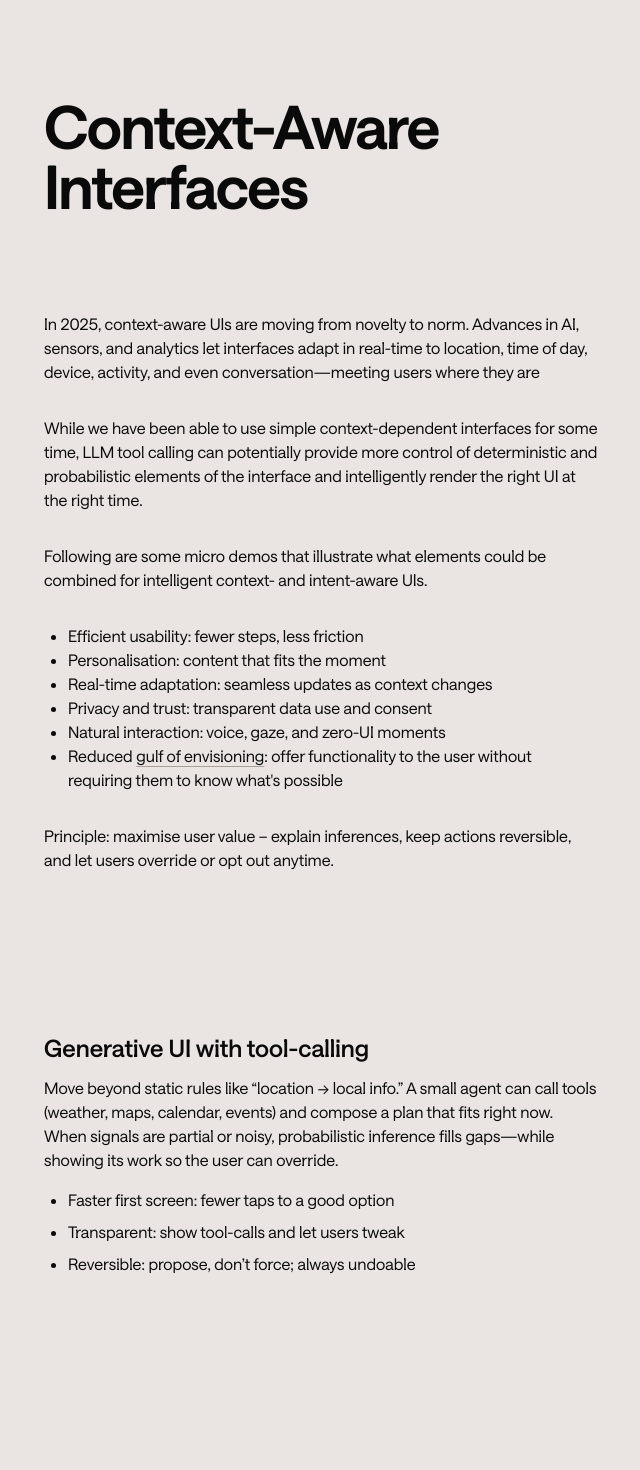
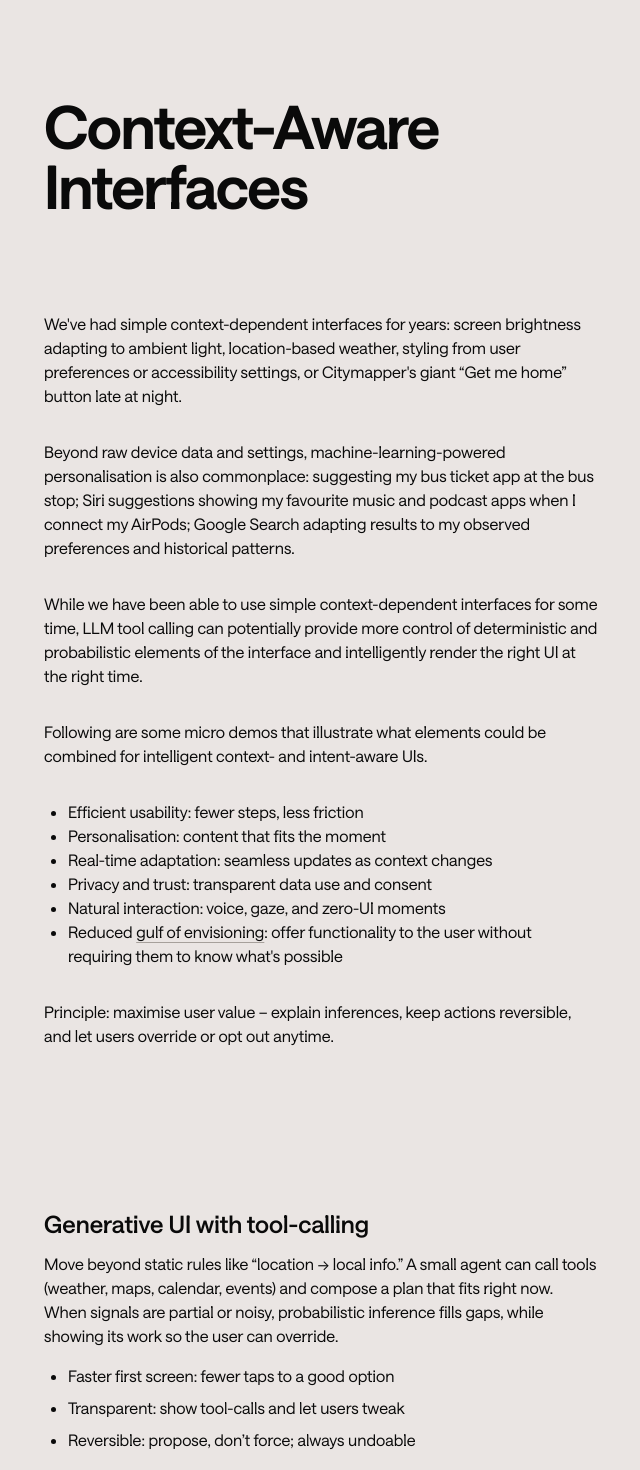
Before and after one commit to joehornby/demo-context-aware-ui, a Next.js app: page / in a window 1280 px wide. Shown: the top 1470 px of the page, without its empty margins (52-692 px from the left). Built offline with nearby package versions, Linux system fonts and the light colour scheme; a web font is replaced by a local one.

Commit message:
feat(wip): update content

```diff
--- a/src/app/page.tsx
+++ b/src/app/page.tsx
@@ -18,7 +18,7 @@ export default function Page() {
               Move beyond static rules like “location → local info.” A small
               agent can call tools (weather, maps, calendar, events) and compose
               a plan that fits right now. When signals are partial or noisy,
-              probabilistic inference fills gaps—while showing its work so the
+              probabilistic inference fills gaps, while showing its work so the
               user can override.
             </p>
             <ul className="list-disc pl-6 space-y-2">
@@ -68,7 +68,7 @@ export default function Page() {
             <p className="mb-4">
               Combine local time, location, and forecast to suggest activities
               that fit the moment. Real-time adaptation keeps suggestions
-              relevant as conditions change—without the user hunting through
+              relevant as conditions change, without the user hunting through
               menus.
             </p>
             <ul className="list-disc pl-6 space-y-2">
@@ -156,10 +156,17 @@ export default function Page() {
             Context-Aware Interfaces
           </h1>
           <p>
-            In 2025, context-aware UIs are moving from novelty to norm. Advances
-            in AI, sensors, and analytics let interfaces adapt in real-time to
-            location, time of day, device, activity, and even
-            conversation—meeting users where they are
+            We&apos;ve had simple context-dependent interfaces for years: screen
+            brightness adapting to ambient light, location-based weather,
+            styling from user preferences or accessibility settings, or
+            Citymapper&apos;s giant “Get me home” button late at night.
+          </p>
+          <p>
+            Beyond raw device data and settings, machine-learning-powered
+            personalisation is also commonplace: suggesting my bus ticket app at
+            the bus stop; Siri suggestions showing my favourite music and
+            podcast apps when I connect my AirPods; Google Search adapting
+            results to my observed preferences and historical patterns.
           </p>
           <p>
             While we have been able to use simple context-dependent interfaces
```
